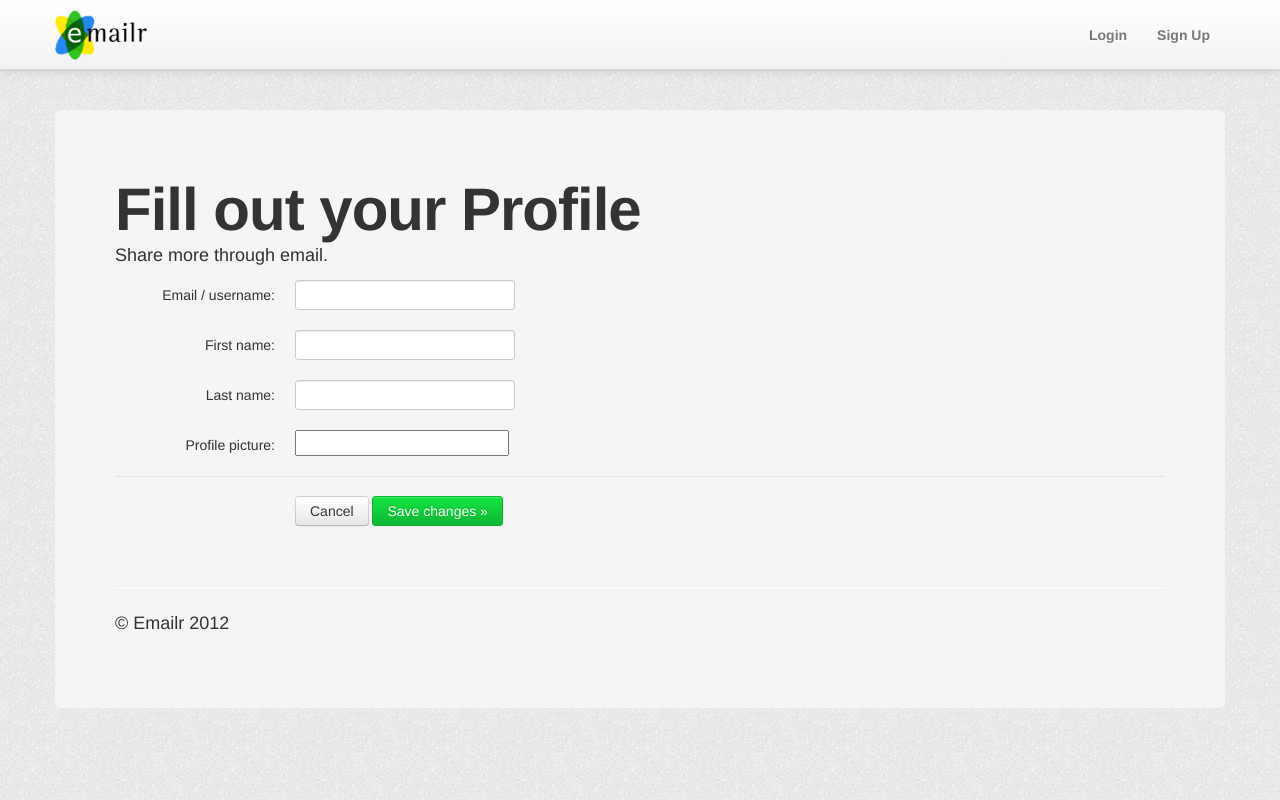
After one commit to cargo8/PennAppsF12, a Django app: template templates/register.html in a window 1280 px wide. The commit adds this page. Run offline with Django 3.2, Linux system fonts and the light colour scheme; the template is opened without the code that fills it: values that come from a table or form of the project are taken from there, others are empty; parts of the project's set-up code (start-up, migrations or seed data) failed here and were passed over; some libraries are stand-ins or nearby versions.

Commit message:
Adding profile fill out page and rerouting to logged in home screen

```diff
--- a/emailr/forms.py
+++ b/emailr/forms.py
@@ -16,3 +16,9 @@ class EmailForm(forms.ModelForm):
 class LoginForm(forms.Form):
     email = forms.EmailField()
     password = forms.CharField(widget=forms.PasswordInput)
+
+class ProfileForm(forms.Form):
+    email = forms.EmailField()
+#    profile_picture = forms.URLField()
+    first_name = forms.CharField(max_length=50)
+    last_name = forms.CharField(max_length=50)
--- a/templates/base.html
+++ b/templates/base.html
@@ -24,11 +24,6 @@
 
     <!-- Le fav and touch icons -->
     <link rel="shortcut icon" href="/static/favicon.png">
-    <link rel="apple-touch-icon-precomposed" sizes="144x144" href="../assets/ico/apple-touch-icon-144-precomposed.png">
-    <link rel="apple-touch-icon-precomposed" sizes="114x114" href="../assets/ico/apple-touch-icon-114-precomposed.png">
-    <link rel="apple-touch-icon-precomposed" sizes="72x72" href="../assets/ico/apple-touch-icon-72-precomposed.png">
-    <link rel="apple-touch-icon-precomposed" href="../assets/ico/apple-touch-icon-57-precomposed.png">
-
 
     <!-- jQuery -->
     <script src="/static/jquery-1.7.2.min.js"></script>
@@ -38,8 +33,8 @@
     <script src="https://api.filepicker.io/v0/filepicker.js"></script>
     <script type="text/javascript">
       $(document).ready(function () {
-         //Seting up Filepicker.io with your api key
-         filepicker.setKey('AYcfTL5hpTamx9gQFYXqBz');
+/*          filepicker.setKey('AYcfTL5hpTamx9gQFYXqBz'); */
+         filepicker.setKey('Am-wdmS5nQf29z8K7P7iOz');
       });
     </script>
 
@@ -53,7 +48,7 @@
 	<div class="container">
     <a class="brand" href="/"><img src="/static/logo-no-bg.png" style="max-height: 50px;"></img></a>
     <ul class="pull-right nav">
-    		{% if request.user %}
+    		{% if request.user.is_authenticated %}
     		<li><a href="/logout/" style="padding-top:25px;"><strong>Logout</strong></a></li>
     		{% else %}
 			<li><a href="/login/" style="padding-top:25px;"><strong>Login</strong></a></li>
--- a/templates/login.html
+++ b/templates/login.html
@@ -13,7 +13,7 @@
 	  	{{ form.email.errors }}
 	    <label class="control-label" for="email">Email:</label>
 	    <div class="controls">
-	      {{form.email }}
+	      <input type="text" name="email" id="id_email" value="{{ request.user.email }}" />
 	    </div>
 	  </div>
 
--- /dev/null
+++ b/templates/register.html
@@ -0,0 +1,65 @@
+{% extends 'base.html' %}
+
+{% block title %}Emailr - Create Profile{% endblock %}
+
+{% block content %}
+<div class="hero-unit" style="background-color: whiteSmoke;" >
+  <h1>Fill out your Profile</h1>
+  <p>Share more through email.</p>
+    <form class="form-horizontal" action="." method="post">
+    {% csrf_token %}
+
+    {{ form.email.errors }}
+	  <div class="control-group">
+	    <label class="control-label" for="id_username">Email / username:</label>
+	    <div class="controls">
+		    <input class="uneditable-input" type="text" name="email" id="id_email" value="{{ request.user.username }}"/>
+	    </div>
+	  </div>
+
+    {{ form.first_name.errors }}
+	  <div class="control-group">
+	    <label class="control-label" for="id_username">First name:</label>
+	    <div class="controls">
+         {{form.first_name }}
+	    </div>
+	  </div>
+
+    {{ form.last_name.errors }}
+	  <div class="control-group">
+	    <label class="control-label" for="id_username">Last name:</label>
+	    <div class="controls">
+         {{form.last_name }}
+	    </div>
+	  </div>
+
+	 {{ form.profile_picture.errors }}
+	  <div class="control-group">
+	    <label class="control-label" for="id_password2">Profile picture:</label>
+	    <div class="controls">
+           <input type="hidden" id="imageLink" name="profile_picture" />
+            <img id="localSpinner" class="hide" src="https://filepicker_static.s3.amazonaws.com/ce7b147/img/throbber.gif" alt="Loading..."/>
+			<input type="filepicker-dragdrop" data-fp-apikey="Am-wdmS5nQf29z8K7P7iOz" data-fp-option-container="modal" data-fp-option-services="COMPUTER,DROPBOX,FACEBOOK,GOOGLE_DRIVE,GMAIL,INSTAGRAM,URL,WEBCAM" onchange="saveLink()">	    </div>
+
+		<div class="form-actions">
+		  <a href="#"><button type="button" class="btn">Cancel</button></a>
+		  <button type="text" class="btn btn-primary" id="save">Save changes &raquo;</button>
+		</div>
+
+	</form>
+</div>
+
+	  <script>
+         $(document).ready(function() {
+            $("#save").click(function() {
+               if($("#upFile").val() && $("#inputEmail").val()) {
+                 $('#localSpinner').show();
+                 filepicker.uploadFile(document.getElementById("upFile"), function(data){
+                     $('#imageLink').val(data.url);
+                     $('#localSpinner').hide();
+                 });
+               }
+            });
+         });
+      </script>
+{% endblock %}
```
Also changed, not shown: emailr/views.py (+22 -4 lines), templates/signup.html (+0 -23 lines).
